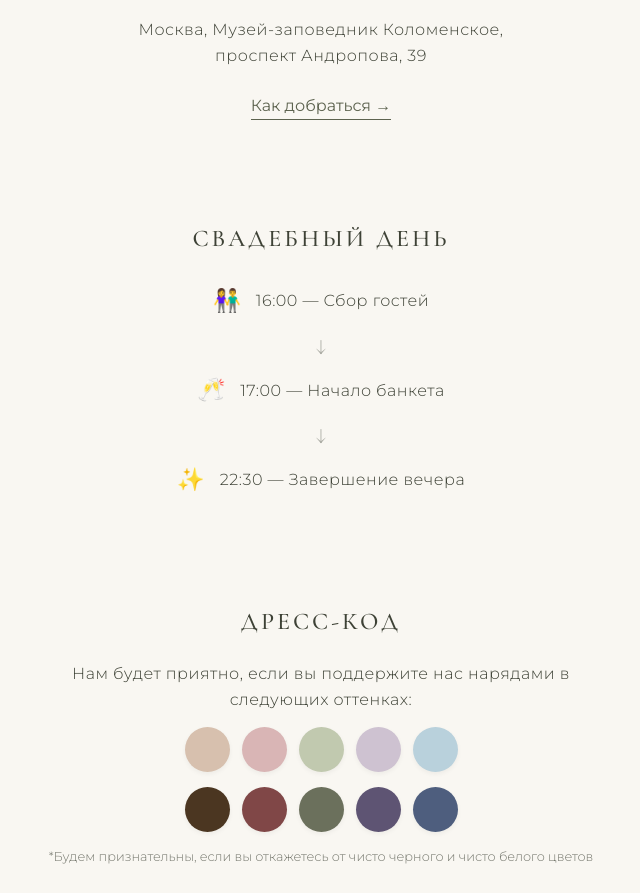
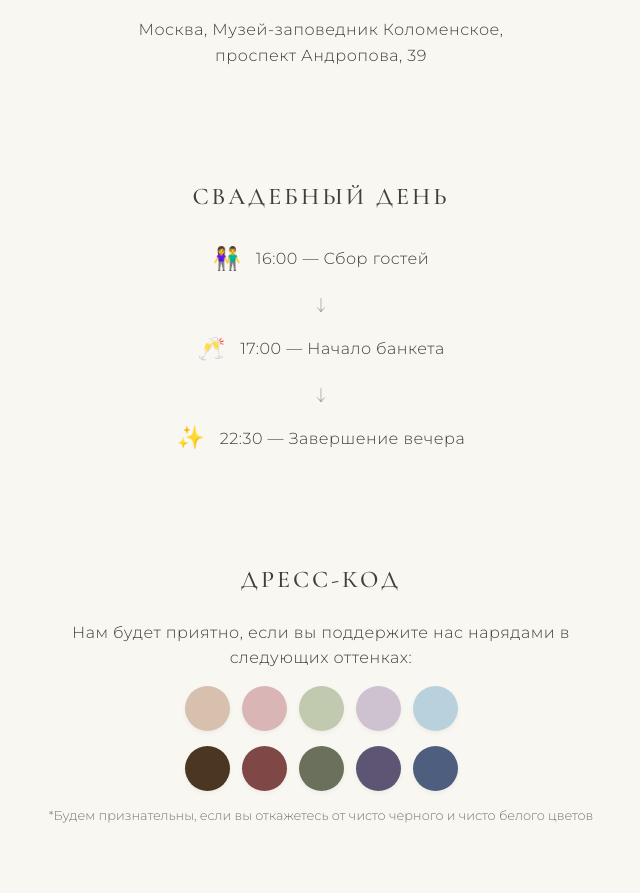
Before and after one commit to wedding16-06-26/wedding16-06-26.github.io, a plain HTML site: page index.html in a window 1280 px wide. Shown: the part 2032-2925 px from the top of the page, without its empty margins (319-959 px from the left). Drawn offline with Linux system fonts and the light colour scheme.

Commit message:
Update index.html

```diff
--- a/index.html
+++ b/index.html
@@ -220,7 +220,6 @@
         <div class="elegant-text">
             Москва, Музей-заповедник Коломенское,<br>проспект Андропова, 39
         </div>
-        <a href="https://yandex.ru/maps/-/CCUof-h9~A" target="_blank" class="map-link">Как добраться →</a>
     </section>
 
     <section class="section animate">
```
